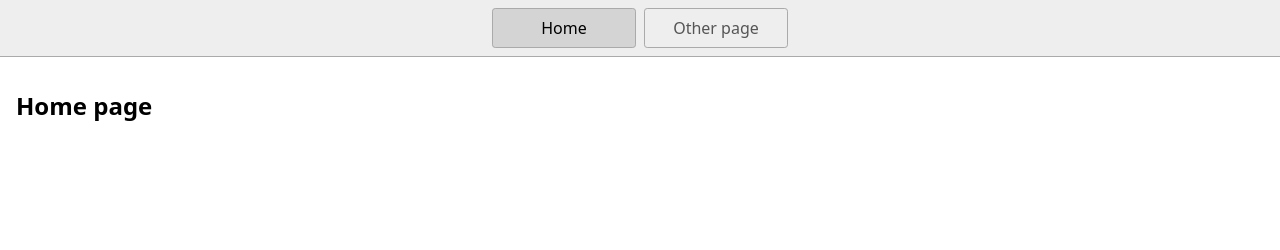
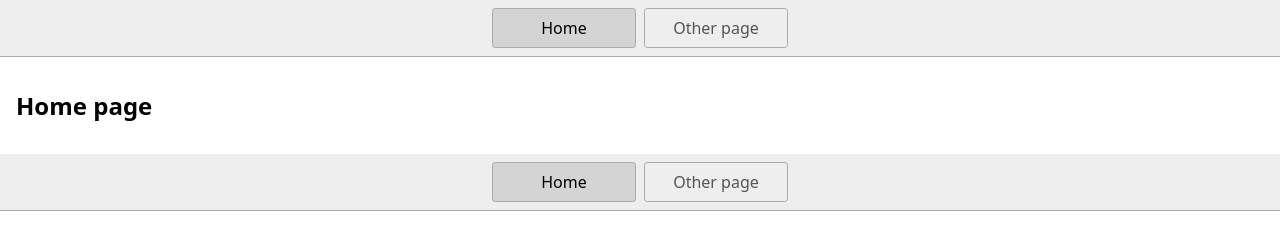
Before and after one commit to NatanielQA/Dag-2, a plain HTML site: page index.html in a window 1280 px wide. Drawn offline with Linux system fonts and the light colour scheme.

Commit message:
added footer nav bar

```diff
--- a/index.html
+++ b/index.html
@@ -12,12 +12,21 @@
     <script type="module" src="script.js"></script>
   </head>
   <body>
-    <nav>
-      <a href="/" aria-current="page">Home</a>
-      <a href="/page2.html" title="Home2">Other page</a>
-    </nav>
+    <header>
+      <nav>
+        <a href="/" aria-current="page">Home</a>
+        <a href="/page2.html" title="Other page">Other page</a>
+      </nav>
+    </header>
     <main>
-      <h1>Home page</h1>
+      <h1>Home page
+      </h1>
     </main>
+    <footer>
+      <nav>
+        <a href="/" aria-current="page">Home</a>
+        <a href="/page2.html" title="Other page">Other page</a>
+      </nav>
+    </footer>
   </body>
 </html>
```
